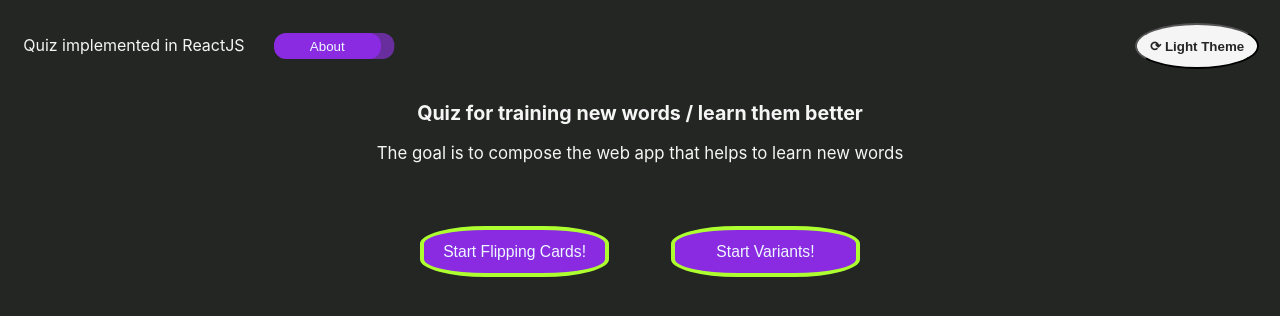
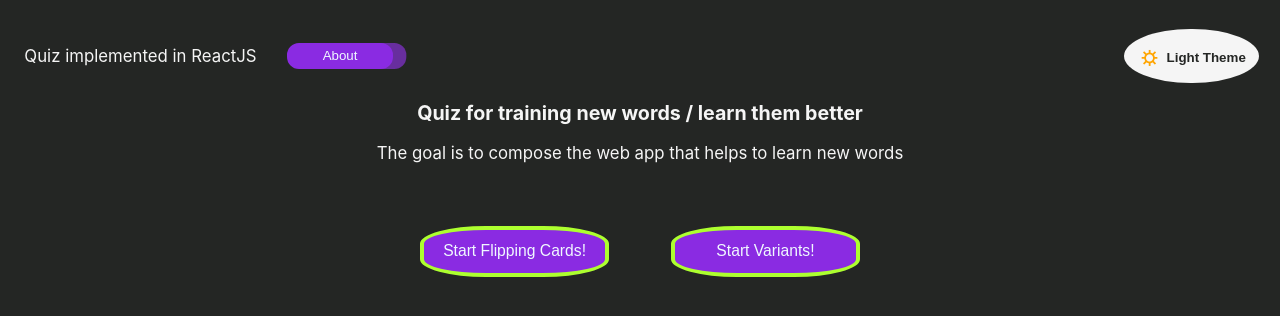
Before and after one commit to sklykov/statpagefolio, a React (Create React App) app in the folder lang_quiz_react/: page / in a window 1280 px wide. Shown: the top 316 px of the page. Built offline with nearby package versions, Linux system fonts and the light colour scheme.

Commit message:
Placed styles next to components, changed states handling

```diff
--- a/lang_quiz_react/public/index.html
+++ b/lang_quiz_react/public/index.html
@@ -3,9 +3,12 @@
   <head>
     <meta charset="utf-8" />
     <meta name="viewport" content="width=device-width, initial-scale=1" />
-    <meta name="theme-color" content="#000000" />
-    <!-- Favicons are removed for being replaced by mine -->
+    <!-- Favicon are removed for being replaced by mine -->
     <meta name="description" content="Another new quiz made using create-react-app" />
+    <!-- Meta information -->
+    <meta name="author" content="S.K., GitHub: @sklykov">
+    <meta name="licensed" content="MIT">
+    <meta name="year" content="2023">
     <!--
       manifest.json provides metadata used when your web app is installed on a
       user's mobile device or desktop. See https://developers.google.com/web/fundamentals/web-app-manifest/
@@ -27,15 +30,8 @@
   <body>
     <noscript>You need to enable JavaScript to run this app.</noscript>
     <div id="root"></div>
-    <!--
-      This HTML file is a template.
-      If you open it directly in the browser, you will see an empty page.
+    <!-- This HTML file is a template. You can add webfonts, meta tags, or analytics to this file.
+    The build step will place the bundled scripts into the <body> tag. -->
+  </body>
 
-      You can add webfonts, meta tags, or analytics to this file.
-      The build step will place the bundled scripts into the <body> tag.
-
-      To begin the development, run `npm start` or `yarn start`.
-      To create a production bundle, use `npm run build` or `yarn build`.
-    -->
-  </body>
 </html>
--- a/lang_quiz_react/src/App.js
+++ b/lang_quiz_react/src/App.js
@@ -1,24 +1,22 @@
 import './styles/App.css';
-import './styles/AppDark.css';
-import './styles/AppLight.css';
 
 // Components and React stuff importing
 import NavBar from './components/NavBar';
 import QuizSection from './components/QuizSection';
 import { useState } from "react";  // access some changes in the state
 
-// Main component - App
-function App() {
+// Main component of the webpage - App
+export default function App() {
   // handling switching of the dark / light styling
-  const [pickedStyle, setStyle] = useState('Default');  // state passed to the components
-  let classDefApp = `App ${pickedStyle}`;  // CSS classes for switching the styles
+  const [pickedStyle, setStyle] = useState('Dark');  // state passed to the components
+  let cssClasses = `App ${pickedStyle}`;  // CSS classes for switching the styles
 
-  // Page elements specification as JSX
+  // Page elements specification in the JSX syntax
   return (
-    <main className={classDefApp}>
+    <main className={cssClasses}>
 
-      <NavBar pickedStyle={pickedStyle} setStyle={setStyle} />
       <header className="App-header">
+        <NavBar pickedStyle={pickedStyle} setStyle={setStyle} />
         <h3> Quiz for training new words / learn them better </h3>
         <p> The goal is to compose the web app that helps to learn new words </p>
       </header>
@@ -28,5 +26,3 @@ function App() {
     </main>
   );
 }
-
-export default App;
--- a/lang_quiz_react/src/components/ModeSwitch.js
+++ /dev/null
@@ -1,26 +0,0 @@
-// Switcher of the state made by useState - for the reference
-function ModeSwitch(props) {
-    // Passing inside the states from the parent Components
-    const mode = props.mode;  const setMode = props.setMode;
-    const pickedStyle = props.pickedStyle; const setStyle = props.setStyle;
-    // Style class specification for switching after clicking
-    let buttonClassName = `mode-button mode-button-${pickedStyle}`;  // name of the class will be updated
-    // Actual function handling clicking of the button
-    const switchMode = () => {
-        if (mode === "\u27F3 Light Theme") {
-            setMode("\u27F3 Dark Theme");
-        } else {
-            setMode("\u27F3 Light Theme");
-        }
-        if (pickedStyle === "Default"){
-            setStyle("Light");
-        } else {
-            setStyle("Default");
-        }
-    }
-    return (
-        <button className={buttonClassName} onClick={switchMode}> {mode} </button>
-    );
-}
-
-export default ModeSwitch;
--- /dev/null
+++ b/lang_quiz_react/src/components/NavBar.css
@@ -0,0 +1,19 @@
+/* Navbar - the elements on the top of the page - styling (as the component) */
+.navbar {
+    display: flex; flex-direction: row; align-items: center;
+    margin-top: 1.25em;
+  }
+  .navbar > * {
+    margin-left: 1em; margin-right: 1em;
+  }
+  /* About button styling (non default) and animation on hover */
+  .about-button {
+    height: 2em; width: 8em; background-color: blueviolet; color: aliceblue;
+    border: solid 2px blueviolet; border-radius: 12px;
+    box-shadow: 1em 0px rgb(104, 46, 158);
+  }
+  .about-button:hover {
+    background-color: rgb(160, 58, 255); border: rgb(160, 58, 255);
+    transform: translateX(1em); box-shadow: none;
+    transition: transform 0.2s;
+  }
--- a/lang_quiz_react/src/components/NavBar.js
+++ b/lang_quiz_react/src/components/NavBar.js
@@ -1,5 +1,6 @@
+import "./NavBar.css";
 import { useState } from "react";
-import ModeSwitch from "./ModeSwitch";
+import StyleSwitcher from "./StyleSwitcher";
 
 // Display info after clicking the button in the component below
 function DisplayInfo(){
@@ -7,16 +8,16 @@ function DisplayInfo(){
 }
 
 // The stateless component
-function NavBar(props) {
-    const [mode, setMode] = useState("\u27F3 Light Theme");   // state from this component
+export default function NavBar(props) {
+    const [switchStyle, setSwitchStyle] = useState("Light");  // style text for the button
+    const [styleSymbol, setStyleSymbol] = useState('\u263C');
     const pickedStyle = props.pickedStyle; const setStyle = props.setStyle;  // passing state from parent
     return (
         <nav className="navbar">
             <div> Quiz implemented in ReactJS </div>
             <button type="button" className="about-button" onClick={DisplayInfo}> About </button>
-            <ModeSwitch mode={mode} setMode={setMode} pickedStyle={pickedStyle} setStyle={setStyle} />
+            <StyleSwitcher switchStyle={switchStyle} setSwitchStyle={setSwitchStyle} pickedStyle={pickedStyle}
+            setStyle={setStyle} styleSymbol={styleSymbol} setStyleSymbol={setStyleSymbol} />
         </nav>
         );
 }
-
-export default NavBar;
--- /dev/null
+++ b/lang_quiz_react/src/components/StyleSwitcher.css
@@ -0,0 +1,25 @@
+.style-switcher {
+    height: max-content; width: max-content; padding: 1em;
+    font-weight: bold; border-radius: 50%; border: 0px;
+    margin-left: auto;  /* shift this button to most left within the flexbox */
+    display: flex; flex-direction: row; align-items: center;
+}
+.style-switcher-Dark {
+    background-color: whitesmoke; color: rgb(36, 38, 36);
+}
+.style-switcher-Light {
+    background-color: rgb(36, 38, 36); color: whitesmoke;
+}
+.style-symbol {
+    font-size: 1.85em; margin-right: 0.25em; font-weight: 1000;
+}
+.style-symbol-Light {
+    color: orange;
+}
+.style-symbol-Dark {
+    color: mistyrose;
+}
+
+.style-string {
+    margin-top: 0.2em;  /* centering by flexbox not shifted everything properly */
+}
--- /dev/null
+++ b/lang_quiz_react/src/components/StyleSwitcher.js
@@ -0,0 +1,27 @@
+import './StyleSwitcher.css';
+
+// Style switcher made as the component based on the standard button
+export default function StyleSwitcher(props) {
+    // Passing inside the states from the parent Components
+    const styleSymbol = props.styleSymbol; const setStyleSymbol = props.setStyleSymbol;
+    const switchStyle = props.switchStyle;  const setSwitchStyle = props.setSwitchStyle;
+    const pickedStyle = props.pickedStyle; const setStyle = props.setStyle;
+    const cssStyleSymbol = `style-symbol style-symbol-${switchStyle}`;
+    // Style class specification for switching after clicking
+    let buttonClassName = `style-switcher style-switcher-${pickedStyle}`;  // name of the class will be updated
+    // Actual function handling clicking of the button
+    const handleSwitch = () => {
+        if (switchStyle === "Light") {
+            setSwitchStyle("Dark"); setStyleSymbol('\u263D');
+            setStyle("Light");  // setting new style will cause re-rendering of the parent App
+        } else {
+            setStyleSymbol('\u263C'); setSwitchStyle("Light"); setStyle("Dark");
+        }
+    }
+    return (
+        <button className={buttonClassName} onClick={handleSwitch}>
+            <span className={cssStyleSymbol}> {styleSymbol} </span>
+            <span className="style-string"> {switchStyle + " Theme"} </span>
+        </button>
+    );
+}
--- a/lang_quiz_react/src/styles/App.css
+++ b/lang_quiz_react/src/styles/App.css
@@ -1,4 +1,4 @@
-/* Overall style for the main element */
+/* Overall style for the main element - App */
 .App {
   text-align: center;
   display: flex; flex-direction: column;
@@ -10,33 +10,22 @@
   margin: 0.25em; padding: 0.2em; line-height: 1.2em;
 }
 
-/* Navbar - the elements on the top of the page - styling */
-.navbar {
-  display: flex; flex-direction: row; align-items: center;
-  margin-top: 1.25em;
-}
-.navbar > * {
-  margin-left: 1em; margin-right: 1em;
-}
-/* About button styling (non default) and animation on hover */
-.about-button {
-  height: 2em; width: 8em; background-color: blueviolet; color: aliceblue;
-  border: solid 2px blueviolet; border-radius: 12px;
-  box-shadow: 1em 0px rgb(104, 46, 158);
-}
-.about-button:hover {
-  background-color: rgb(160, 58, 255); border: rgb(160, 58, 255);
-  transform: translateX(1em); box-shadow: none;
-  transition: transform 0.2s;
-}
-
-/* Mode selector styling */
-.mode-button {
-  height: max-content; width: max-content; padding: 1em;
-  font-weight: bold; border-radius: 50%;
-  margin-left: auto;  /* shift this button to most left within the flexbox */
-}
-
 .App-header {
   font-size: 1.05rem;
 }
+
+/* Dark and Bright(Light) themes styling */
+/* Background and text color settings for the Dark theme */
+.Dark {
+  background-color: rgb(36, 38, 36);
+}
+.Dark > * {
+  color: whitesmoke;
+}
+/* Background and text color settings for the Light Theme */
+.Light {
+  background-color: white;
+}
+.Light > * {
+  color: rgb(42, 70, 70);
+}
--- a/lang_quiz_react/src/styles/AppDark.css
+++ /dev/null
@@ -1,11 +0,0 @@
-/* Background and text color settings for the Dark theme */
-.Default {
-    background-color: rgb(36, 38, 36);
-}
-.Default > * {
-    color: whitesmoke;
-}
-
-.mode-button-Default {
-    background-color: whitesmoke; color: rgb(36, 38, 36);
-}
--- a/lang_quiz_react/src/styles/AppLight.css
+++ /dev/null
@@ -1,11 +0,0 @@
-/* Background and text color settings for the Light Theme */
-.Light {
-    background-color: white;
-}
-.Light > * {
-    color: rgb(42, 70, 70);
-}
-
-.mode-button-Light {
-    background-color: rgb(36, 38, 36); color: whitesmoke;
-}
```
